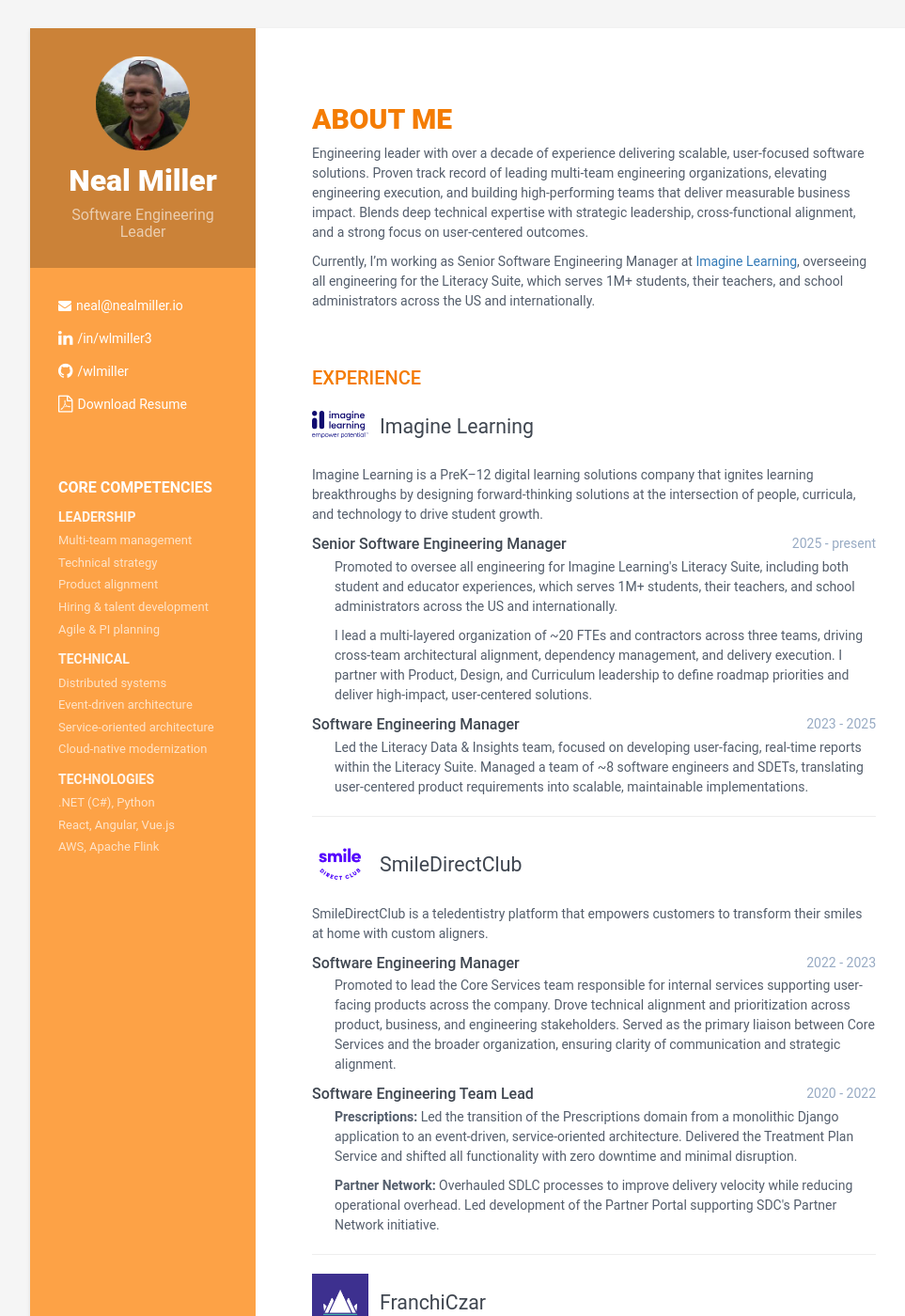
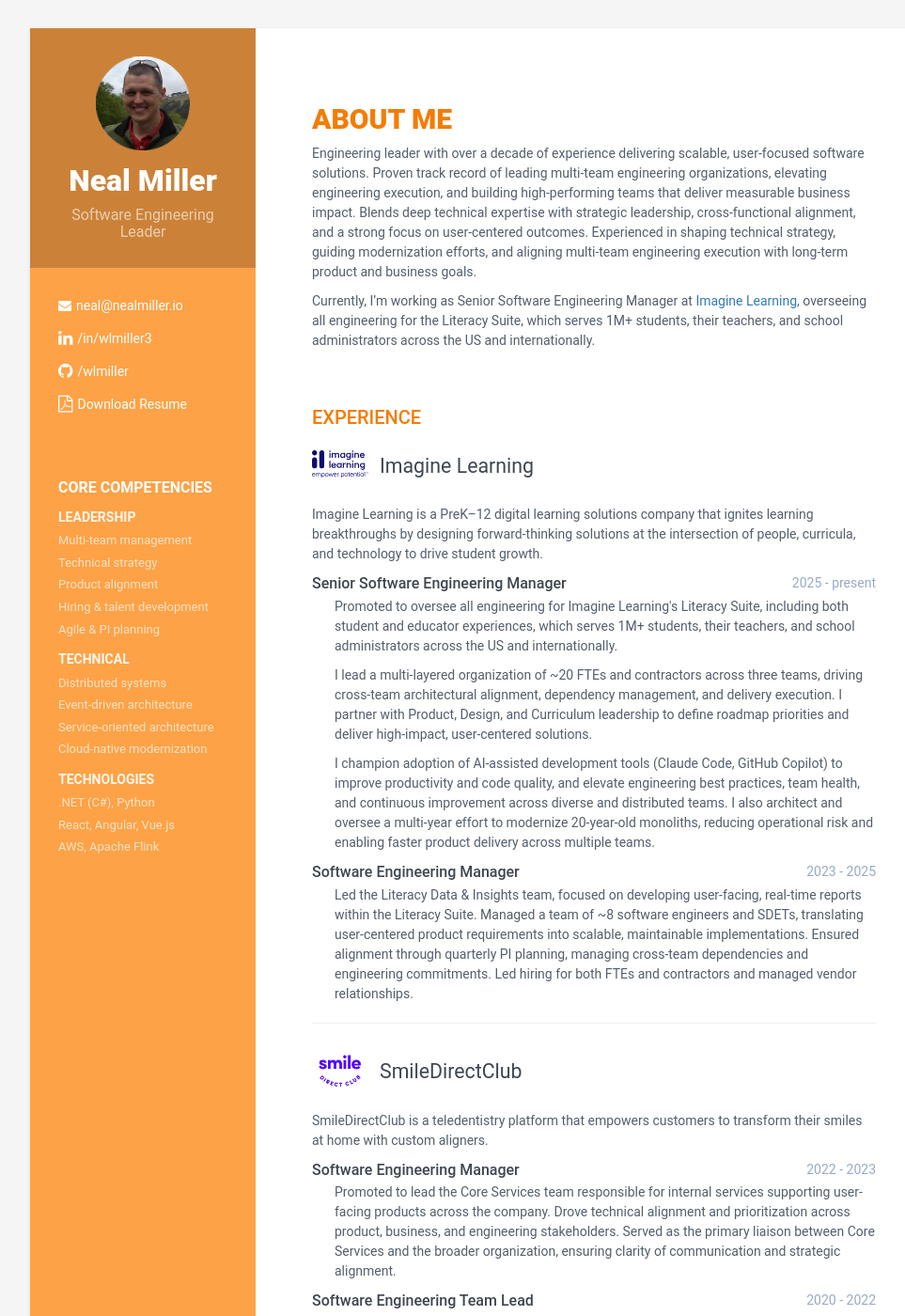
Before and after one commit to wlmiller/wlmiller.github.io, a Jekyll site: the page built from index.html, in a window 1280 px wide and 1400 px high. Shown: the whole window at 94% size, without its empty margins (128-1091 px from the left). Built offline with Jekyll 4.4.1, drawn with Linux system fonts in a browser that asks for light colours.

Commit message:
Update website content to match new resume
Co-authored-by: wlmiller <5132501+wlmiller@users.noreply.github.com>

```diff
--- a/index.html
+++ b/index.html
@@ -10,6 +10,7 @@ group: navigation
             Engineering leader with over a decade of experience delivering scalable, user-focused software solutions.
             Proven track record of leading multi-team engineering organizations, elevating engineering execution, and building high-performing teams that deliver measurable business impact.
             Blends deep technical expertise with strategic leadership, cross-functional alignment, and a strong focus on user-centered outcomes.
+            Experienced in shaping technical strategy, guiding modernization efforts, and aligning multi-team engineering execution with long-term product and business goals.
         </p>
 
         <p>
@@ -45,6 +46,10 @@ group: navigation
                     I lead a multi-layered organization of ~20 FTEs and contractors across three teams, driving cross-team architectural alignment, dependency management, and delivery execution.
                     I partner with Product, Design, and Curriculum leadership to define roadmap priorities and deliver high-impact, user-centered solutions.
                 </p>
+                <p>
+                    I champion adoption of AI-assisted development tools (Claude Code, GitHub Copilot) to improve productivity and code quality, and elevate engineering best practices, team health, and continuous improvement across diverse and distributed teams.
+                    I also architect and oversee a multi-year effort to modernize 20-year-old monoliths, reducing operational risk and enabling faster product delivery across multiple teams.
+                </p>
             </div>
 
             <div class="upper-row">
@@ -56,6 +61,8 @@ group: navigation
                 <p>
                     Led the Literacy Data & Insights team, focused on developing user-facing, real-time reports within the Literacy Suite.
                     Managed a team of ~8 software engineers and SDETs, translating user-centered product requirements into scalable, maintainable implementations.
+                    Ensured alignment through quarterly PI planning, managing cross-team dependencies and engineering commitments.
+                    Led hiring for both FTEs and contractors and managed vendor relationships.
                 </p>
             </div>
         </div><!--//details-->
```
